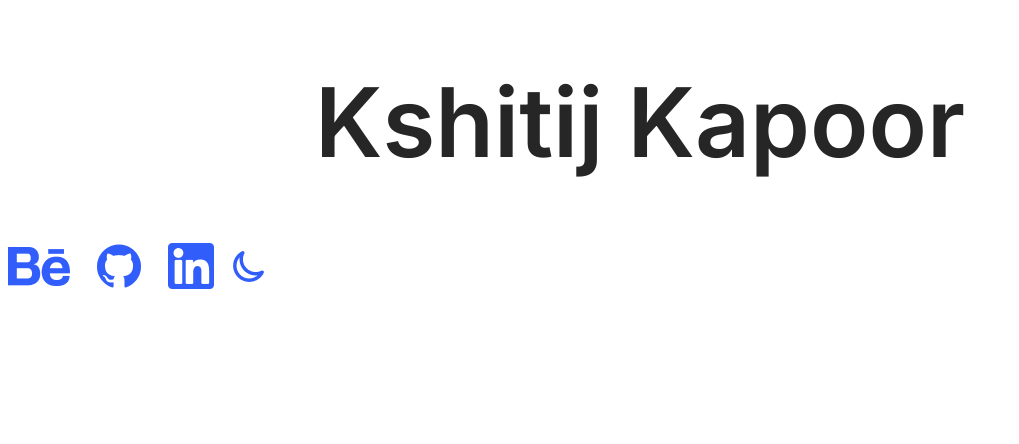
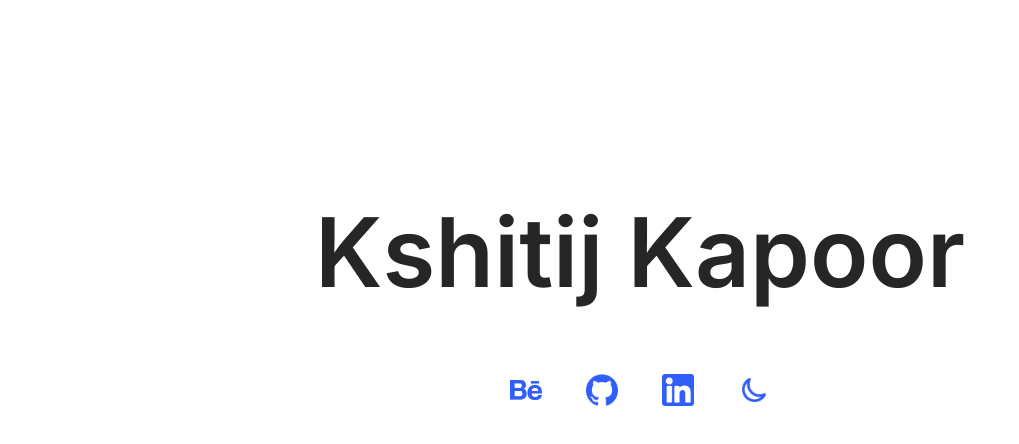
Before and after one commit to kshitijk4poor/personal-website, a plain HTML site: page index.html in a window 1280 px wide. Shown: the whole page, without its empty margins (0-1019 px from the left). Drawn offline with Linux system fonts and the light colour scheme.

Commit message:
light version completed

```diff
--- a/index.html
+++ b/index.html
@@ -1,21 +1,37 @@
 <!DOCTYPE html>
 <html>
   <head>
-        <meta charset="utf-8">
-        <meta http-equiv="X-UA-Compatible" content="IE=edge">
+    <meta charset="utf-8" />
+    <meta http-equiv="X-UA-Compatible" content="IE=edge" />
     <title>Kshitij Kapoor</title>
-        <meta name="description" content="Kshitij Kapoor – Developer, designer, creator.">
-        <meta name="viewport" content="width=device-width, initial-scale=1">
-        <link rel="stylesheet" href="style.css">
+    <meta
+      name="description"
+      content="Kshitij Kapoor – Developer, designer, creator."
+    />
+    <meta name="viewport" content="width=device-width, initial-scale=1" />
+    <link rel="stylesheet" href="style.css" />
   </head>
   <body>
     <h1>Kshitij Kapoor</h1>
+
     <div class="icons">
-        <div class="flex">
-        <div class="behance"><a href="https://www.behance.net/kshitijkapoor3" target="_blank"><img src="/assets/behance.png"></div>
-        <div class="github"><a href="https://github.com/kshitijjkapoor" target="_blank"><img src="/assets/github.png" class="github"></div>
-        <div class="linkedin"><a href="https://www.linkedin.com/in/kshitijjkapoor/" target="_blank"><img src="/assets/linkedin.png" class="linkedin"> </div>
-        <div class="dark"><img src="/assets/dark mode.png" class="dark mode"></div>
+      <div class="behance">
+        <a href="https://www.behance.net/kshitijkapoor3" target="_blank"
+          ><img src="assets/behance.png"
+        /></a>
+      </div>
+      <div class="github">
+        <a href="https://github.com/kshitijjkapoor" target="_blank"
+          ><img src="assets/github.png" class="github"
+        /></a>
+      </div>
+      <div class="linkedin">
+        <a href="https://www.linkedin.com/in/kshitijjkapoor/" target="_blank"
+          ><img src="assets/linkedin.png" class="linkedin"
+        /></a>
+      </div>
+      <div class="dark">
+        <img src="assets/dark mode.png" class="dark mode" />
       </div>
     </div>
     <script src="" async defer></script>
--- a/style.css
+++ b/style.css
@@ -1,29 +1,24 @@
-@import url('https://fonts.googleapis.com/css2?family=Inter:wght@600&display=swap');
-h1{
-    color:#262626;
-    font-family: 'Inter', sans-serif;
-    font-size: 96px;
-    display: flex;
-    flex-wrap:wrap;
-    align-items:center;
-    justify-content:center;
-    align-self:center;
-
+@import url("https://fonts.googleapis.com/css2?family=Inter:wght@600&display=swap");
+h1 {
+  font-family: "Inter", sans-serif;
+  font-size: 96px;
+  display: flex;
+  flex-wrap: wrap;
+  align-items: center;
+  justify-content: center;
+  margin-top: 194px;
+  color: #262626;
 }
-a{
-    text-decoration:none;
+.icons {
+  display: flex;
+  align-items: center;
+  justify-content: space-between;
+  margin: auto;
+  max-width: 261px;
 }
-.icons{
-    height:47px;
-    width: 261px;
+a {
+  text-decoration: none;
 }
-.icons .flex{
-    justify-content:space-between;
-}
-.flex{
-    display: flex;
-    flex-direction: row;
-    align-items:center;
-    justify-content: center;
-    height: 100%;
-}
+img {
+    width: 2rem;
+  }
```
Lines whose indentation alone changed are shown as unchanged.
